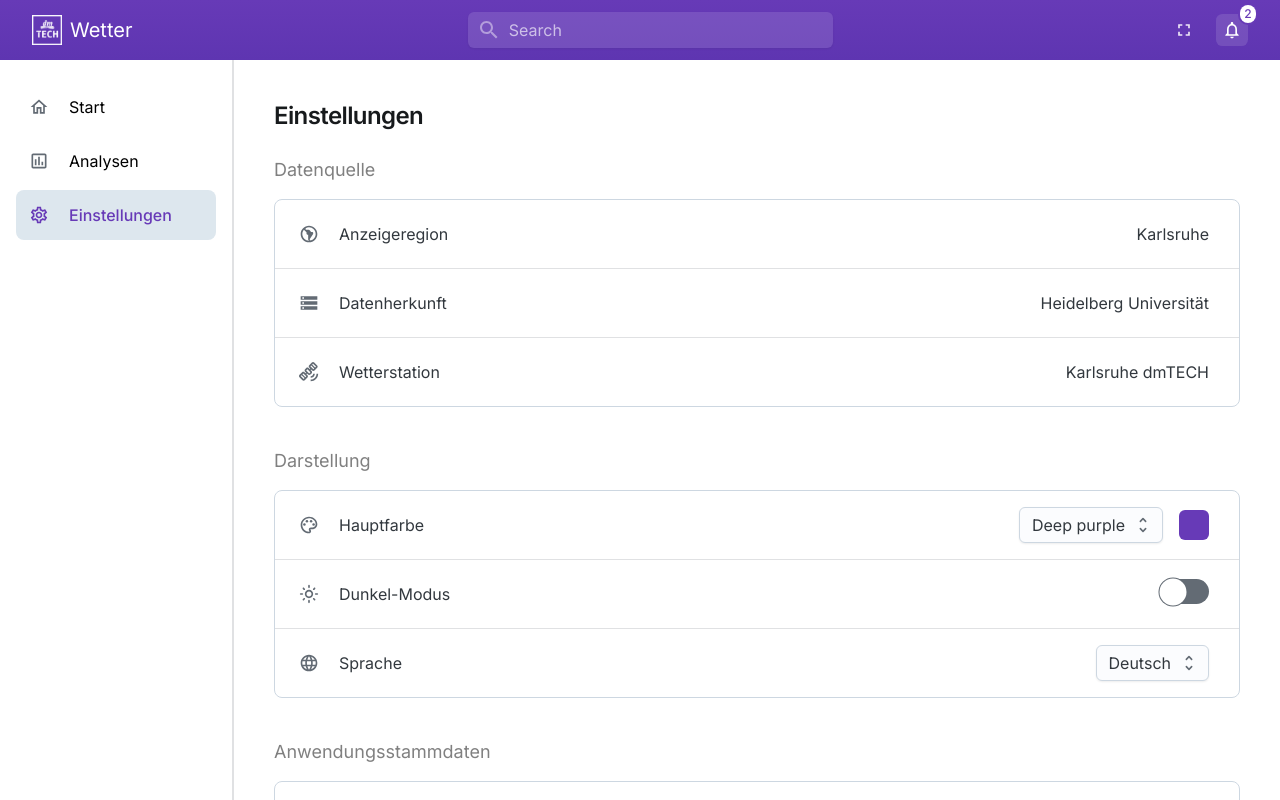
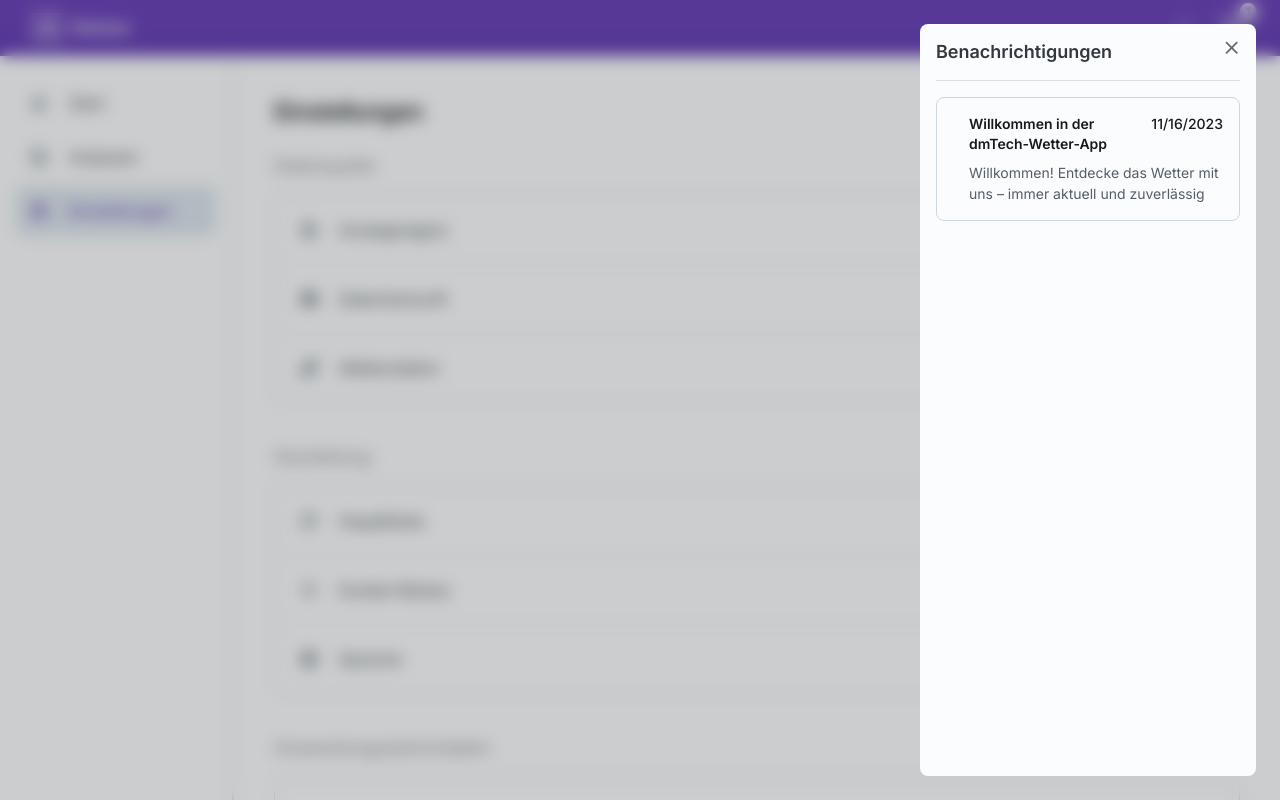
Before and after one commit to acdr-group/dm-weather-app-webapp, a Next.js app: page /settings in a window 1280 px wide. Both pictures are taken after a click on the button 1231 px from the left and 30 px from the top of the page. Built offline with nearby package versions, Linux system fonts and the light colour scheme.

Commit message:
Code refactored

```diff
--- a/app/layout.tsx
+++ b/app/layout.tsx
@@ -1,3 +1,4 @@
+"use client"
 import type {Metadata} from 'next'
 import {Inter} from 'next/font/google'
 //import './globals.css'
@@ -10,6 +11,7 @@ import SideNavigationComponent from "@/components/SideNavigationComponent";
 import {SxProps} from "@mui/system";
 import {ApplicationContextProvider} from "@/contexts/applicationContext";
 import {CustomThemeContextProvider} from "@/contexts/themeContext";
+import {useFullScreen} from "@/hooks/useFullScreen";
 
 const inter = Inter({
     subsets: ['latin'],
@@ -17,7 +19,7 @@ const inter = Inter({
     adjustFontFallback: true,
 })
 
-export const metadata: Metadata = {
+const metadata: Metadata = {
     title: 'Weather App dmTECH',
     description: 'Weather app dmTECH',
     applicationName: 'Weather App dmTECH',
@@ -28,6 +30,8 @@ export const metadata: Metadata = {
 
 type Props = PropsWithChildren & {}
 export default function RootLayout(props: Props) {
+    const { isFullScreen } = useFullScreen()
+
     return (
         <html lang="en">
         <body className={inter.className}>
@@ -35,9 +39,21 @@ export default function RootLayout(props: Props) {
             <CustomThemeContextProvider>
                 <ThemeRegistry options={{ key: 'joy' }}>
                     <Box sx={pageWrapper} id="mode-toggle">
-                        <HeaderComponent/>
-                        <Box sx={sideNavAndMainContent}>
-                            <SideNavigationComponent/>
+                        {isFullScreen ? null : <HeaderComponent/>}
+                        <Box sx={{
+                            display: "grid",
+                            gridTemplateColumns: {
+                                lg: isFullScreen ? "1fr" : "max-content 1fr",
+                                xs: "1fr",
+                            },
+                            position: "sticky",
+                            top: 0,
+                            right: 0,
+                            left: 0,
+                            bottom: 0,
+                            overflow: "hidden",
+                        }}>
+                            {isFullScreen ? null : <SideNavigationComponent/>}
                             <Box component="main" sx={mainContent}>
                                 <Box sx={pageContent}>{props.children}</Box>
                             </Box>
@@ -56,19 +72,6 @@ const pageWrapper: SxProps = {
     height: "100vh",
     gridTemplateRows: "max-content 1fr",
 }
-const sideNavAndMainContent: SxProps = {
-    display: "grid",
-    gridTemplateColumns: {
-        lg: "max-content 1fr",
-        xs: "1fr",
-    },
-    position: "sticky",
-    top: 0,
-    right: 0,
-    left: 0,
-    bottom: 0,
-    overflow: "hidden",
-}
 const mainContent: SxProps = {
     display: "grid",
     justifyItems: "center",
--- a/components/HeaderComponent.tsx
+++ b/components/HeaderComponent.tsx
@@ -1,45 +1,51 @@
 "use client"
-import React, {useState} from 'react';
-import {ColorPaletteProp} from '@mui/joy/styles';
-import Badge from '@mui/joy/Badge';
+import React from 'react';
 import Box from '@mui/joy/Box';
 import Input from '@mui/joy/Input';
 import IconButton from '@mui/joy/IconButton';
 import Sheet from '@mui/joy/Sheet';
 import SearchIcon from '@mui/icons-material/Search';
 import FullscreenIcon from '@mui/icons-material/Fullscreen';
-import NotificationsOutlinedIcon from '@mui/icons-material/NotificationsOutlined';
 import {SxProps} from "@mui/system";
 import CompanyLogoComponent from "@/components/shared/CompanyLogoComponent";
 import {Theme} from "@mui/joy";
+import {useFullScreen} from "@/hooks/useFullScreen";
+import NotificationDrawerComponent from "@/components/NotificationDrawerComponent";
+import {AppNotification} from "@/models/notification";
 
 const HeaderComponent: React.FC = () => {
-    const [color, setColor] = useState<ColorPaletteProp>('primary')
+    const { enterFullScreen } = useFullScreen()
+
+    const notifications: AppNotification[] = [
+        {
+            id: "f01c2015-fb8b-4b0f-ac67-a07fc1b5b55b",
+            title: "Willkommen in der dmTech-Wetter-App",
+            message: "Willkommen! Entdecke das Wetter mit uns – immer aktuell und zuverlässig",
+            type: "info",
+            creationDate: new Date(),
+        },
+    ]
 
     return (
         <Sheet
             variant="solid"
-            color={color}
+            color="primary"
             invertedColors
             sx={headerContainer}
         >
             <CompanyLogoComponent/>
-            <Input
-                placeholder="Search"
-                variant="soft"
-                size="md"
-                startDecorator={<SearchIcon fontSize="small"/>}
-                sx={searchInput}
-            />
+            {/*<Input*/}
+            {/*    placeholder="Search"*/}
+            {/*    variant="soft"*/}
+            {/*    size="md"*/}
+            {/*    startDecorator={<SearchIcon fontSize="small"/>}*/}
+            {/*    sx={searchInput}*/}
+            {/*/>*/}
             <Box sx={iconListContainer}>
-                <IconButton sx={iconButton} size="sm">
+                <IconButton size="sm" onClick={() => enterFullScreen()}>
                     <FullscreenIcon fontSize="small"/>
                 </IconButton>
-                <Badge badgeContent={2} variant="solid" color="danger" size="sm">
-                    <IconButton variant="soft" sx={iconButton} size="sm">
-                        <NotificationsOutlinedIcon fontSize="small" />
-                    </IconButton>
-                </Badge>
+                <NotificationDrawerComponent notifications={notifications}/>
             </Box>
         </Sheet>
     )
@@ -75,8 +81,5 @@ const iconListContainer: SxProps = {
     alignContent: "center",
     gap: 2,
 }
-const iconButton: SxProps = {
-    borderRadius: "20%",
-}
 
 export default HeaderComponent
--- a/components/KeyValueCardComponent.tsx
+++ b/components/KeyValueCardComponent.tsx
@@ -25,7 +25,6 @@ const KeyValueCardComponent: React.FC<Props> = (props: Props) => {
             <CircularProgress value={props.keyValue.value} determinate thickness={8} size="lg">
                 <Box component="div" sx={circularProgressContent}>
                     <Box>{props.keyValue.value}</Box>
-                    {/*<Typography level="body-xs">{props.keyValue.unit}</Typography>*/}
                 </Box>
             </CircularProgress>
         </Card>
--- /dev/null
+++ b/components/NotificationDrawerComponent.tsx
@@ -0,0 +1,135 @@
+import React, {useState} from 'react';
+import Box from '@mui/joy/Box';
+import Drawer from '@mui/joy/Drawer';
+import Card from '@mui/joy/Card';
+import CardContent from '@mui/joy/CardContent';
+import DialogTitle from '@mui/joy/DialogTitle';
+import DialogContent from '@mui/joy/DialogContent';
+import ModalClose from '@mui/joy/ModalClose';
+import Divider from '@mui/joy/Divider';
+import FormControl from '@mui/joy/FormControl';
+import Stack from '@mui/joy/Stack';
+import Sheet from '@mui/joy/Sheet';
+import Typography from '@mui/joy/Typography';
+import IconButton from "@mui/joy/IconButton";
+import NotificationsOutlinedIcon from "@mui/icons-material/NotificationsOutlined";
+import Badge from "@mui/joy/Badge";
+import {AppNotification} from "@/models/notification";
+import {SxProps} from "@mui/system";
+import InfoIcon from '@mui/icons-material/Info';
+import WarningIcon from '@mui/icons-material/Warning';
+
+type PropsNotificationDrawer = {
+    notifications: AppNotification[]
+}
+const NotificationDrawerComponent: React.FC<PropsNotificationDrawer> = (props: PropsNotificationDrawer) => {
+
+    const [open, setOpen] = useState<boolean>(false)
+
+    const getNotificationIcon = (notificationType: AppNotification["type"]) => {
+        switch (notificationType) {
+            case "info": return <InfoIcon color="info" />
+            case "warning": return <WarningIcon color="warning" />
+            case "error": return <WarningIcon color="error" />
+            default: return <InfoIcon color="info" />
+        }
+    }
+
+    return (
+        <>
+            <Badge badgeContent={props.notifications.length} variant="solid" color="danger" size="sm">
+                <IconButton variant="soft" sx={iconButton} size="sm" onClick={() => setOpen(true)}>
+                    <NotificationsOutlinedIcon fontSize="small" />
+                </IconButton>
+            </Badge>
+            <Drawer
+                size="md"
+                anchor="right"
+                variant="plain"
+                open={open}
+                onClose={() => setOpen(false)}
+                slotProps={{
+                    content: {
+                        sx: drawerSlot,
+                    },
+                }}
+            >
+                <Sheet sx={drawerContent}>
+                    <DialogTitle>Benachrichtigungen</DialogTitle>
+                    <ModalClose/>
+                    <Divider sx={divider}/>
+                    <DialogContent sx={dialogContent}>
+                        <FormControl>
+                            <Box sx={notificationListContainer}>
+                                {props.notifications.map((item) => <NotificationCardComponent key={item.id} {...item}/>)}
+                            </Box>
+                        </FormControl>
+                    </DialogContent>
+                </Sheet>
+            </Drawer>
+        </>
+    )
+}
+
+type PropsNotificationCard = AppNotification & {}
+const NotificationCardComponent: React.FC<PropsNotificationCard> = (props: PropsNotificationCard) => {
+    return (
+        <Card sx={notificationCardItem}>
+            <CardContent>
+                <Stack direction={"row"} spacing={2}>
+                    <Box>{props.icon}</Box>
+                    <Stack spacing={1}>
+                        <Stack direction="row" spacing={2}>
+                            <Typography level="title-sm" sx={notificationTitle}>{props.title}</Typography>
+                            <Typography level="title-sm">
+                                {props.creationDate.toLocaleDateString()}
+                            </Typography>
+                        </Stack>
+                        <Typography level="body-sm">{props.message}</Typography>
+                    </Stack>
+                </Stack>
+            </CardContent>
+        </Card>
+    )
+}
+
+const iconButton: SxProps = {
+    borderRadius: "20%",
+}
+const drawerSlot: SxProps = {
+    bgcolor: 'transparent',
+    p: {
+        md: 3,
+        sm: 0
+    },
+    boxShadow: 'none',
+}
+const drawerContent: SxProps = {
+    borderRadius: 'md',
+    p: 2,
+    display: 'flex',
+    flexDirection: 'column',
+    gap: 2,
+    height: '100%',
+    overflow: 'auto',
+}
+const divider: SxProps = {
+    mt: 'auto'
+}
+const dialogContent: SxProps = {
+    gap: 2
+}
+const notificationListContainer: SxProps = {
+    display: 'grid',
+    gap: 1.5,
+}
+const notificationCardItem: SxProps = {
+    boxShadow: 'none',
+    '&:hover': { bgcolor: 'background.level1' },
+}
+const notificationTitle: SxProps = {
+    fontWeight: "600",
+    flex: 1,
+}
+
+export default NotificationDrawerComponent
--- a/components/OverviewCardComponent.tsx
+++ b/components/OverviewCardComponent.tsx
@@ -6,6 +6,7 @@ import Typography from "@mui/joy/Typography";
 import LinearProgress from "@mui/joy/LinearProgress";
 import {SxProps} from "@mui/system";
 import {ListEntry, TemperaturesForPeriodsOfTheDay} from "@/app/page";
+import ReactPlayer from "react-player";
 
 type Props = {
     measurementDate: string
--- a/components/SideNavigationComponent.tsx
+++ b/components/SideNavigationComponent.tsx
@@ -51,21 +51,18 @@ const SideNavigationComponent = () => {
             <Sheet
                 variant="solid"
                 color="neutral"
-                //invertedColors
                 sx={sideNavigationContent}
             >
                 <List sx={navigationButtonListContainer}>
-                    {sideNavigationButtons.map((button, index) =>
+                    {sideNavigationButtons.map((button) =>
                         <ListItemButton
                             key={button.label}
                             selected={button.isActive}
                             onClick={button.onClick}
                             sx={{
                                 py: 1.5,
-                                //border: theme => button.isActive ? `1px solid ${theme.vars.palette.primary[500]}` : "initial",
-                                color: theme => button.isActive ? `${theme.vars.palette.primary[500]}` : "initial"
+                                color: theme => button.isActive ? `${theme.vars.palette.primary[500]}` : "inherit",
                             }}
-                            //variant="soft"
                         >
                             <ListItemDecorator>{button.icon}</ListItemDecorator>
                             {button.label}
--- a/components/shared/PageLayoutComponent.tsx
+++ b/components/shared/PageLayoutComponent.tsx
@@ -4,14 +4,17 @@ import {SxProps} from "@mui/system";
 import Typography from "@mui/joy/Typography";
 
 type Props = PropsWithChildren & {
-    title: string
+    title?: string
     subtitle?: string
 }
 const PageLayoutComponent: React.FC<Props> = (props: Props) => {
     return (
         <Box sx={pageWrapper}>
             <Box>
-                <Typography level="h3">{props.title}</Typography>
+                {props.title ?
+                    <Typography level="h3">{props.title}</Typography>
+                    : null
+                }
                 {props.subtitle ?
                     <Typography level="body-lg">{props.subtitle}</Typography>
                     : null
--- /dev/null
+++ b/hooks/useFullScreen.ts
@@ -0,0 +1,28 @@
+import {useEffect, useState} from "react";
+import {usePathname, useRouter, useSearchParams} from "next/navigation";
+
+type OutputUseFullScreen = {
+    isFullScreen: boolean
+    enterFullScreen: () => void
+}
+export const useFullScreen = (): OutputUseFullScreen => {
+
+    const router = useRouter()
+    const pathName = usePathname()
+    const searchParams = useSearchParams()
+    const [isFullScreen, setIsFullScreen] = useState<boolean>(false)
+
+    useEffect(() => {
+        const fullscreen = searchParams.get("fullscreen") === "true"
+        setIsFullScreen(fullscreen)
+    }, [searchParams])
+
+    const enterFullScreen = () => {
+        router.replace(`${pathName}?fullscreen=true`)
+    }
+
+    return {
+        isFullScreen,
+        enterFullScreen,
+    }
+}
--- /dev/null
+++ b/models/notification.ts
@@ -0,0 +1,7 @@
+export interface AppNotification {
+    id: string
+    message: string
+    title: string
+    type?: "info" | "warning" | "error"
+    creationDate: Date
+}
```
Also changed, not shown: app/page.tsx (+10 -4 lines), components/WeatherDataOverviewComponent.tsx (+5 -8 lines), components/WeeklyTemperaturesCardComponent.tsx (+12 -12 lines), 1 other file (tests, documents, lock files or other folders).
